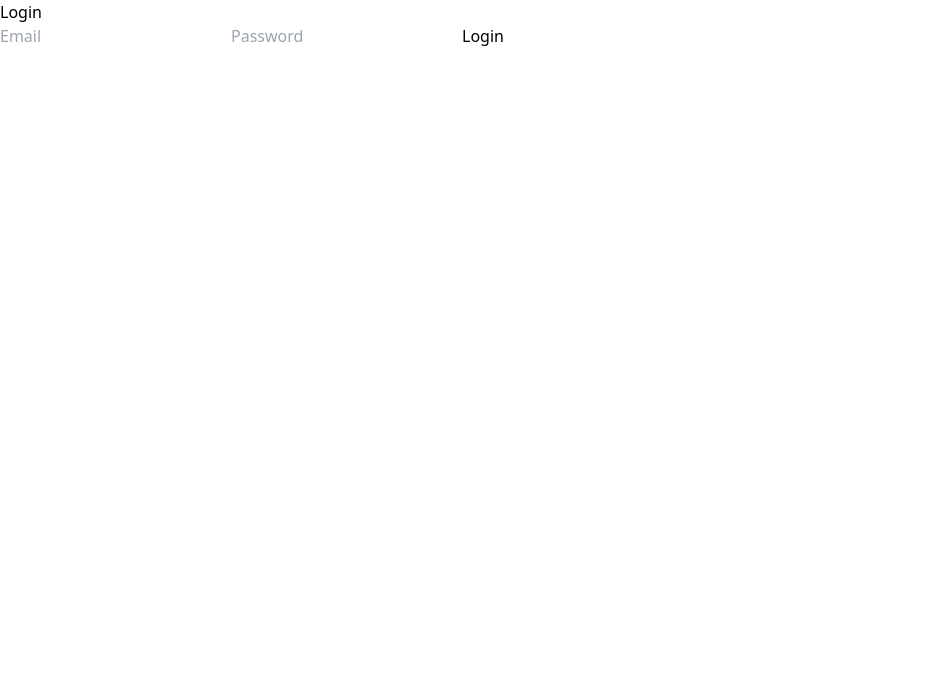
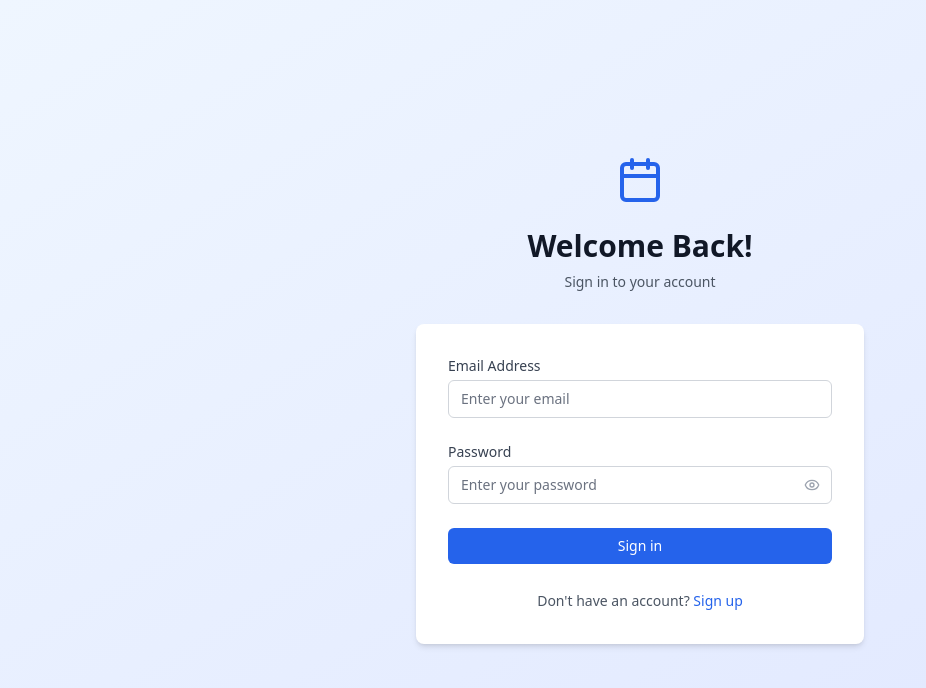
Before and after one commit to Srutip04/event-manager, a React (Create React App) app in the folder frontend/: page /login in a window 1280 px wide. Shown: the top 688 px of the page, without its empty margins (0-926 px from the left). Built offline with nearby package versions, Linux system fonts and the light colour scheme.

Commit message:
refactor Login component for improved user experience and error handling; update Tailwind CSS configuration

```diff
--- a/frontend/src/pages/Login.jsx
+++ b/frontend/src/pages/Login.jsx
@@ -1,29 +1,165 @@
 import { useState } from "react";
+import { useNavigate, Link } from "react-router-dom";
 import { api, setAuthToken } from "../lib/api";
-import { useNavigate } from "react-router-dom";
+import { Calendar, AlertCircle, Eye, EyeOff } from "lucide-react";
 
 export default function Login() {
-  const [form, setForm] = useState({ email:"", password:"" });
+  const [form, setForm] = useState({ email: "", password: "" });
+  const [showPassword, setShowPassword] = useState(false);
+  const [error, setError] = useState("");
+  const [loading, setLoading] = useState(false);
   const nav = useNavigate();
 
   async function submit(e) {
     e.preventDefault();
-    const res = await api.post("/auth/token", new URLSearchParams({
-      username: form.email, password: form.password
-    }), { headers: {"Content-Type":"application/x-www-form-urlencoded"} });
-    localStorage.setItem("token", res.data.access_token);
-    setAuthToken(res.data.access_token);
-    nav("/");
+    setLoading(true);
+    setError("");
+
+    try {
+      const res = await api.post(
+        "/auth/token",
+        new URLSearchParams({
+          username: form.email,
+          password: form.password,
+        }),
+        { headers: { "Content-Type": "application/x-www-form-urlencoded" } }
+      );
+      localStorage.setItem("token", res.data.access_token);
+      setAuthToken(res.data.access_token);
+      nav("/");
+    } catch (err) {
+      setError("Invalid email or password. Please try again.");
+    } finally {
+      setLoading(false);
+    }
   }
 
   return (
-    <div className="p-6 max-w-md mx-auto">
-      <h1 className="text-2xl mb-4">Login</h1>
-      <form onSubmit={submit} className="space-y-2">
-        <input className="border p-2 w-full" placeholder="Email" onChange={e=>setForm({...form,email:e.target.value})}/>
-        <input type="password" className="border p-2 w-full" placeholder="Password" onChange={e=>setForm({...form,password:e.target.value})}/>
-        <button className="bg-green-500 text-white px-4 py-2">Login</button>
-      </form>
+    <div className="min-h-screen bg-gradient-to-br from-blue-50 to-indigo-100 flex items-center justify-center py-12 px-4 sm:px-6 lg:px-8">
+      <div className="max-w-md w-full space-y-8">
+        {/* Header */}
+        <div className="text-center">
+          <div className="flex justify-center">
+            <Calendar className="h-12 w-12 text-blue-600" />
+          </div>
+          <h2 className="mt-6 text-3xl font-extrabold text-gray-900">
+            Welcome Back!
+          </h2>
+          <p className="mt-2 text-sm text-gray-600">Sign in to your account</p>
+        </div>
+
+        {/* Login Card */}
+        <div className="bg-white rounded-lg shadow-md p-8">
+          {/* Error */}
+          {error && (
+            <div className="mb-4 p-3 bg-red-50 border border-red-200 rounded-md">
+              <div className="flex items-center">
+                <AlertCircle className="h-4 w-4 text-red-500 mr-2" />
+                <p className="text-sm text-red-700">{error}</p>
+              </div>
+            </div>
+          )}
+
+          {/* Demo Credentials */}
+          {/* <div className="mb-6 p-4 bg-blue-50 border border-blue-200 rounded-md">
+            <h3 className="text-sm font-medium text-blue-800 mb-2">
+              Demo Credentials:
+            </h3>
+            <div className="text-xs text-blue-700 space-y-1">
+              <div>
+                <strong>Admin:</strong> admin@example.com / admin123
+              </div>
+              <div>
+                <strong>User:</strong> user@example.com / user123
+              </div>
+            </div>
+          </div> */}
+
+          {/* Form */}
+          <form onSubmit={submit} className="space-y-6">
+            {/* Email */}
+            <div>
+              <label
+                htmlFor="email"
+                className="block text-sm font-medium text-gray-700"
+              >
+                Email Address
+              </label>
+              <input
+                id="email"
+                name="email"
+                type="email"
+                required
+                value={form.email}
+                onChange={(e) =>
+                  setForm({ ...form, email: e.target.value })
+                }
+                className="mt-1 block w-full px-3 py-2 border border-gray-300 rounded-md placeholder-gray-500 text-gray-900 focus:outline-none focus:ring-blue-500 focus:border-blue-500 sm:text-sm"
+                placeholder="Enter your email"
+              />
+            </div>
+
+            {/* Password */}
+            <div>
+              <label
+                htmlFor="password"
+                className="block text-sm font-medium text-gray-700"
+              >
+                Password
+              </label>
+              <div className="mt-1 relative">
+                <input
+                  id="password"
+                  name="password"
+                  type={showPassword ? "text" : "password"}
+                  required
+                  value={form.password}
+                  onChange={(e) =>
+                    setForm({ ...form, password: e.target.value })
+                  }
+                  className="block w-full px-3 py-2 pr-10 border border-gray-300 rounded-md placeholder-gray-500 text-gray-900 focus:outline-none focus:ring-blue-500 focus:border-blue-500 sm:text-sm"
+                  placeholder="Enter your password"
+                />
+                <button
+                  type="button"
+                  className="absolute inset-y-0 right-0 pr-3 flex items-center"
+                  onClick={() => setShowPassword(!showPassword)}
+                >
+                  {showPassword ? (
+                    <EyeOff className="h-4 w-4 text-gray-400" />
+                  ) : (
+                    <Eye className="h-4 w-4 text-gray-400" />
+                  )}
+                </button>
+              </div>
+            </div>
+
+            {/* Submit */}
+            <div>
+              <button
+                type="submit"
+                disabled={loading}
+                className="group relative w-full flex justify-center py-2 px-4 text-sm font-medium rounded-md text-white bg-blue-600 hover:bg-blue-700 focus:outline-none focus:ring-2 focus:ring-offset-2 focus:ring-blue-500 disabled:opacity-50 disabled:cursor-not-allowed transition-colors"
+              >
+                {loading ? "Signing in..." : "Sign in"}
+              </button>
+            </div>
+
+            {/* Signup Link */}
+            <div className="text-center">
+              <span className="text-sm text-gray-600">
+                Don't have an account?{" "}
+                <Link
+                  to="/signup"
+                  className="font-medium text-blue-600 hover:text-blue-500 transition-colors"
+                >
+                  Sign up
+                </Link>
+              </span>
+            </div>
+          </form>
+        </div>
+      </div>
     </div>
   );
 }
--- a/frontend/tailwind.config.js
+++ b/frontend/tailwind.config.js
@@ -1,8 +1,8 @@
 /** @type {import('tailwindcss').Config} */
-module.exports = {
-  content: ["./src/**/*.{html,js}"],
+export default {
+  content: ['./index.html', './src/**/*.{js,ts,jsx,tsx}'],
   theme: {
     extend: {},
   },
   plugins: [],
-}
+};
```
